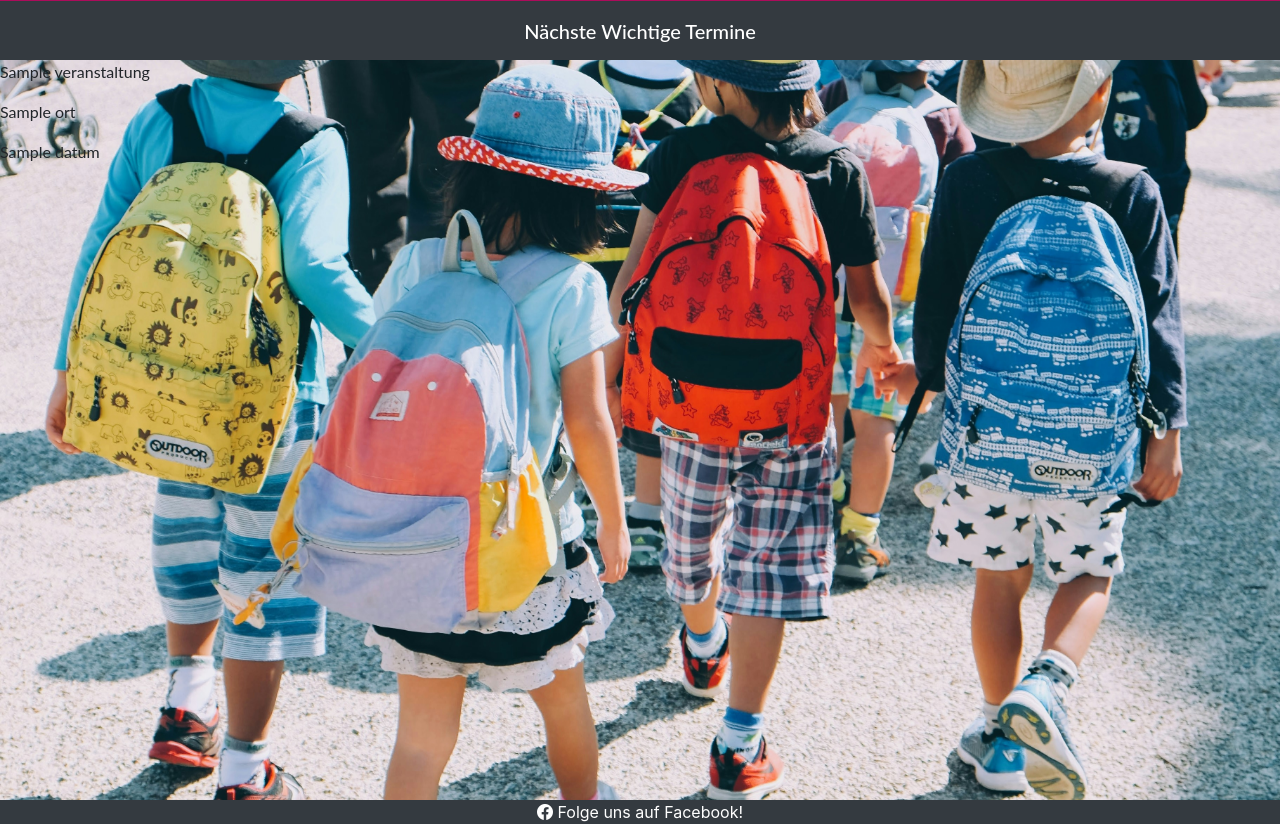
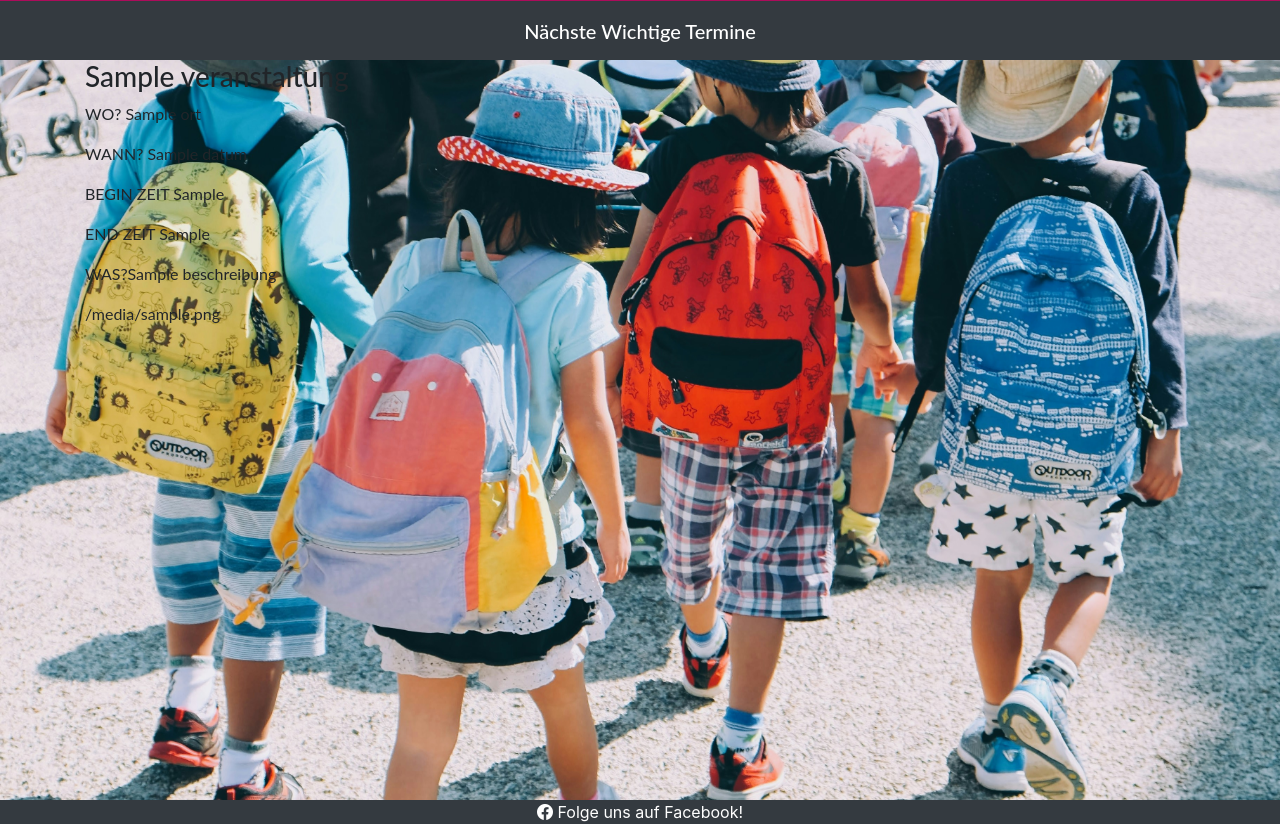
Before and after one commit to VladaAlek/schulverein_lankwitz, a Django app: template termine/templates/termine/termine.html in a window 1280 px wide. Shown: the part 76-900 px from the top of the page. Run offline with Django 5.2, Linux system fonts and the light colour scheme; the template is opened without the code that fills it: most values are stand-ins (such as "Sample title", 1, 10 or a date in 2020); some libraries are stand-ins or nearby versions.

Commit message:
feat: add basic grid for events in the termine.html

```diff
--- a/termine/templates/termine/termine.html
+++ b/termine/templates/termine/termine.html
@@ -14,15 +14,27 @@
             {% block subtitletext %}Nächste Wichtige Termine{% endblock %}
         </h5>
     </div>
-    <div>
-        <!-- Loop through the events and display each 'veranstaltung' -->
-        {% for event in events %}
-            <p>{{ event.veranstaltung }}</p>
-            <p>{{ event.ort }}</p>
-            <p>{{ event.datum }}</p>
-        {% empty %}
-            <p>Keine Termine verfügbar.</p>
-        {% endfor %}
+    <!-- Grid and a Loop through the events and display each 'veranstaltung' -->
+    <div class="container">
+        <div class="row">
+            {% for event in events %}
+            <div class="col-sm-12 col-md-6">
+                <div class="event-card">
+                    <h3>{{ event.veranstaltung }}</h3>
+                    <p>WO? {{ event.ort }}</p>
+                    <p>WANN? {{ event.datum }}</p>
+                    <p>BEGIN ZEIT {{ event.begin_zeit }}</p>
+                    <p>END ZEIT {{ event.end_zeit }}</p>
+                    <p>WAS?{{ event.beschreibung }}</p>
+                    <p>{{ event.foto }}</p>
+                </div>
+            </div>
+            {% empty %}
+            <div class="col-12">
+                <p>Keine Termine verfügbar.</p>
+            </div>
+            {% endfor %}
+        </div>
     </div>
 </main>
 
```
Also changed, not shown: media/event_images/cover_photo_3.jpg (added), media/event_images/cover_photo_3_eSfZgkI.jpg (added), media/event_images/cover_photo_3_zU7j2Zt.jpg (added).
